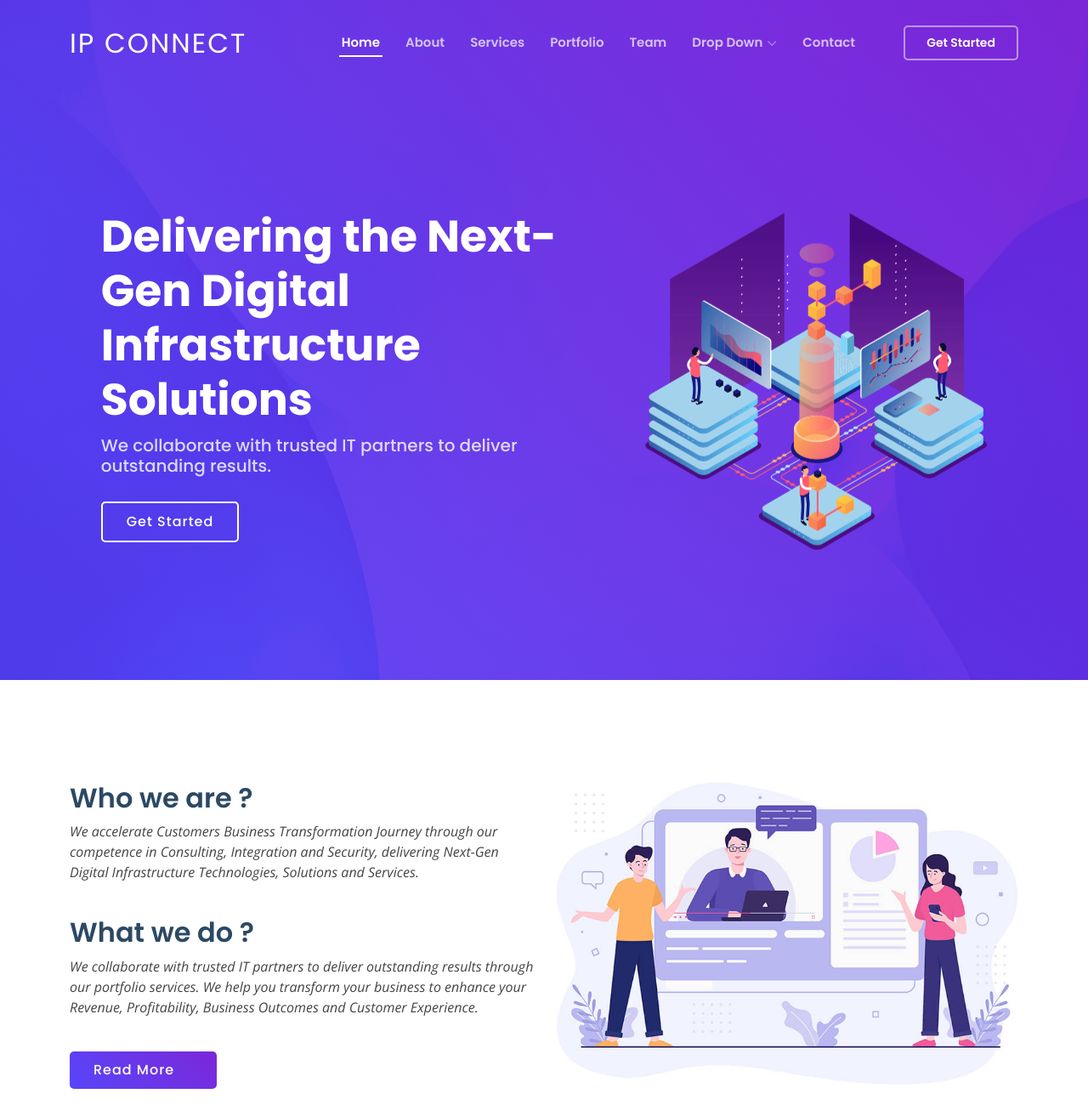
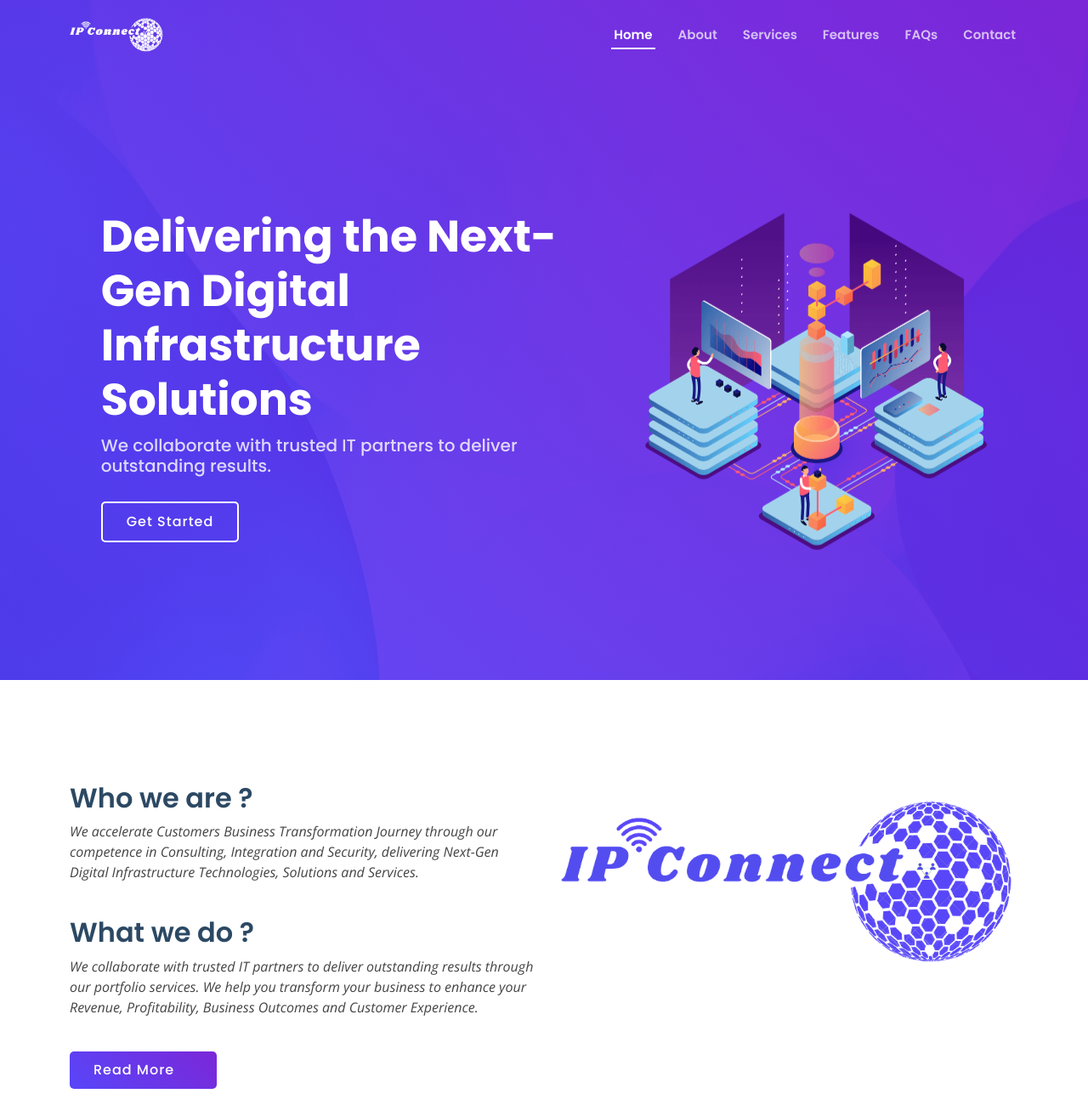
Before and after one commit to stack-exception/ip-connect, a plain HTML site: page index.html in a window 1280 px wide. Shown: the top 1300 px of the page at 85% size. Drawn offline with nearby package versions, Linux system fonts and the light colour scheme; some icons are missing.

Commit message:
added logo

```diff
--- a/index.html
+++ b/index.html
@@ -34,18 +34,18 @@
   <!-- ======= Header ======= -->
   <header id="header" class="fixed-top ">
     <div class="container d-flex align-items-center justify-content-between">
-      <h1 class="logo"><a href="index.html">IP Connect</a></h1>
+      <!-- <h1 class="logo"><a href="index.html">IP Connect</a></h1> -->
       <!-- Uncomment below if you prefer to use an image logo -->
-      <!-- <a href="index.html" class="logo"><img src="assets/img/logo.png" alt="" class="img-fluid"></a>-->
+      <a href="index.html" class="logo"><img src="assets/img/logo-ip-connect-white.png" alt="" class="img-fluid"></a>
 
       <nav id="navbar" class="navbar">
         <ul>
           <li><a class="nav-link scrollto active" href="#hero">Home</a></li>
           <li><a class="nav-link scrollto" href="#about">About</a></li>
           <li><a class="nav-link scrollto" href="#services">Services</a></li>
-          <li><a class="nav-link scrollto " href="#portfolio">Portfolio</a></li>
-          <li><a class="nav-link scrollto" href="#team">Team</a></li>
-          <li class="dropdown"><a href="#"><span>Drop Down</span> <i class="bi bi-chevron-down"></i></a>
+          <li><a class="nav-link scrollto " href="#features">Features</a></li>
+          <li><a class="nav-link scrollto" href="#faq">FAQs</a></li>
+          <!-- <li class="dropdown"><a href="#"><span>Drop Down</span> <i class="bi bi-chevron-down"></i></a>
             <ul>
               <li><a href="#">Drop Down 1</a></li>
               <li class="dropdown"><a href="#"><span>Deep Drop Down</span> <i class="bi bi-chevron-right"></i></a>
@@ -61,9 +61,9 @@
               <li><a href="#">Drop Down 3</a></li>
               <li><a href="#">Drop Down 4</a></li>
             </ul>
-          </li>
+          </li> -->
           <li><a class="nav-link scrollto" href="#contact">Contact</a></li>
-          <li><a class="getstarted scrollto" href="#about">Get Started</a></li>
+          <!-- <li><a class="getstarted scrollto" href="#about">Get Started</a></li> -->
         </ul>
         <i class="bi bi-list mobile-nav-toggle"></i>
       </nav><!-- .navbar -->
@@ -97,7 +97,7 @@
 
         <div class="row">
           <div class="col-lg-6 order-1 order-lg-2" data-aos="zoom-in" data-aos-delay="150">
-            <img src="assets/img/about.jpg" class="img-fluid" alt="">
+            <img src="assets/img/logo-ip-connect-without-bg.png" class="img-fluid" alt="">
           </div>
           <div class="col-lg-6 pt-4 pt-lg-0 order-2 order-lg-1 content" data-aos="fade-right">
             <h3>Who we are ?</h3>
@@ -115,7 +115,7 @@
               <li><i class="bi bi-check-circle"></i> Ullamco laboris nisi ut aliquip ex ea commodo consequat. Duis aute irure dolor in reprehenderit in voluptate trideta storacalaperda mastiro dolore eu fugiat nulla pariatur.</li>
             </ul> -->
             <br>
-            <a href="#" class="read-more">Read More <i class="bi bi-long-arrow-right"></i></a>
+            <a href="#counts" class="read-more">Read More <i class="bi bi-long-arrow-right"></i></a>
           </div>
         </div>
 
```
Also changed, not shown: assets/img/logo-ip-connect-white.png (added), assets/img/logo-ip-connect-without-bg.png (added), 3 other files.
